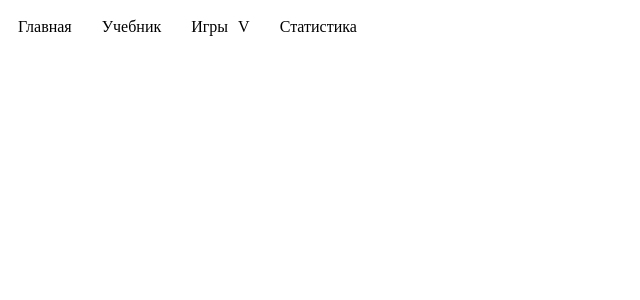
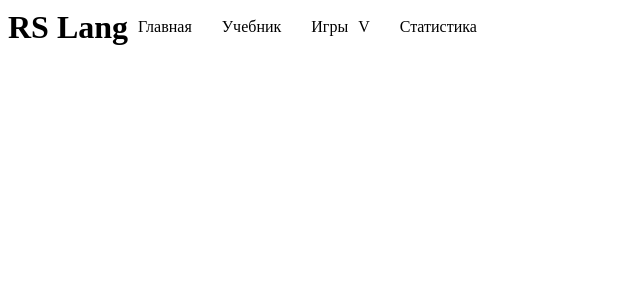
Before and after one commit to mDjeee/rslang, an Angular app: page / in a window 1280 px wide. Shown: the top 300 px of the page, without its empty margins (0-640 px from the left). Built offline with nearby package versions, Linux system fonts and the light colour scheme.

Commit message:
feat: add logo

```diff
--- a/src/app/app.module.ts
+++ b/src/app/app.module.ts
@@ -7,6 +7,7 @@ import { SprintComponent } from './pages/sprint/sprint.component';
 import { AudiocallComponent } from './pages/audiocall/audiocall.component';
 import { HeaderComponent } from './pages/header/header.component';
 import { NavigationComponent } from './pages/header/header-components/navigation/navigation.component';
+import { LogoComponent } from './pages/header/header-components/logo/logo.component';
 
 @NgModule({
   declarations: [
@@ -15,7 +16,8 @@ import { NavigationComponent } from './pages/header/header-components/navigation
     SprintComponent,
     AudiocallComponent,
     HeaderComponent,
-    NavigationComponent
+    NavigationComponent,
+    LogoComponent
   ],
   imports: [
     BrowserModule,
--- /dev/null
+++ b/src/app/pages/header/header-components/logo/logo.component.css
@@ -0,0 +1,8 @@
+* {
+  padding: 0;
+  margin: 0;
+  text-decoration: none;
+  color: black;
+  font-size: 2rem;
+  font-weight: bold;
+}
--- /dev/null
+++ b/src/app/pages/header/header-components/logo/logo.component.html
@@ -0,0 +1,3 @@
+<a class="logo" href="/">
+  <span class="logo__text">RS Lang</span>
+</a>
--- /dev/null
+++ b/src/app/pages/header/header-components/logo/logo.component.ts
@@ -0,0 +1,15 @@
+import { Component, OnInit } from '@angular/core';
+
+@Component({
+  selector: 'app-logo',
+  templateUrl: './logo.component.html',
+  styleUrls: ['./logo.component.css']
+})
+export class LogoComponent implements OnInit {
+
+  constructor() { }
+
+  ngOnInit(): void {
+  }
+
+}
--- a/src/app/pages/header/header.component.css
+++ b/src/app/pages/header/header.component.css
@@ -0,0 +1,4 @@
+.header {
+  display: flex;
+  align-items: center;
+}
--- a/src/app/pages/header/header.component.html
+++ b/src/app/pages/header/header.component.html
@@ -1,3 +1,4 @@
 <header class="header">
+  <app-logo></app-logo>
   <app-navigation></app-navigation>
 </header>
--- a/src/app/pages/header/header.component.ts
+++ b/src/app/pages/header/header.component.ts
@@ -1,4 +1,5 @@
 import { Component, OnInit } from '@angular/core';
+import { LogoComponent } from './header-components/logo/logo.component';
 import { NavigationComponent } from './header-components/navigation/navigation.component';
 
 @Component({
@@ -11,7 +12,6 @@ export class HeaderComponent implements OnInit {
   constructor() { }
 
   ngOnInit(): void {
-    NavigationComponent
   }
 
 }
```
Also changed, not shown: 1 other file (tests, documents, lock files or other folders).
